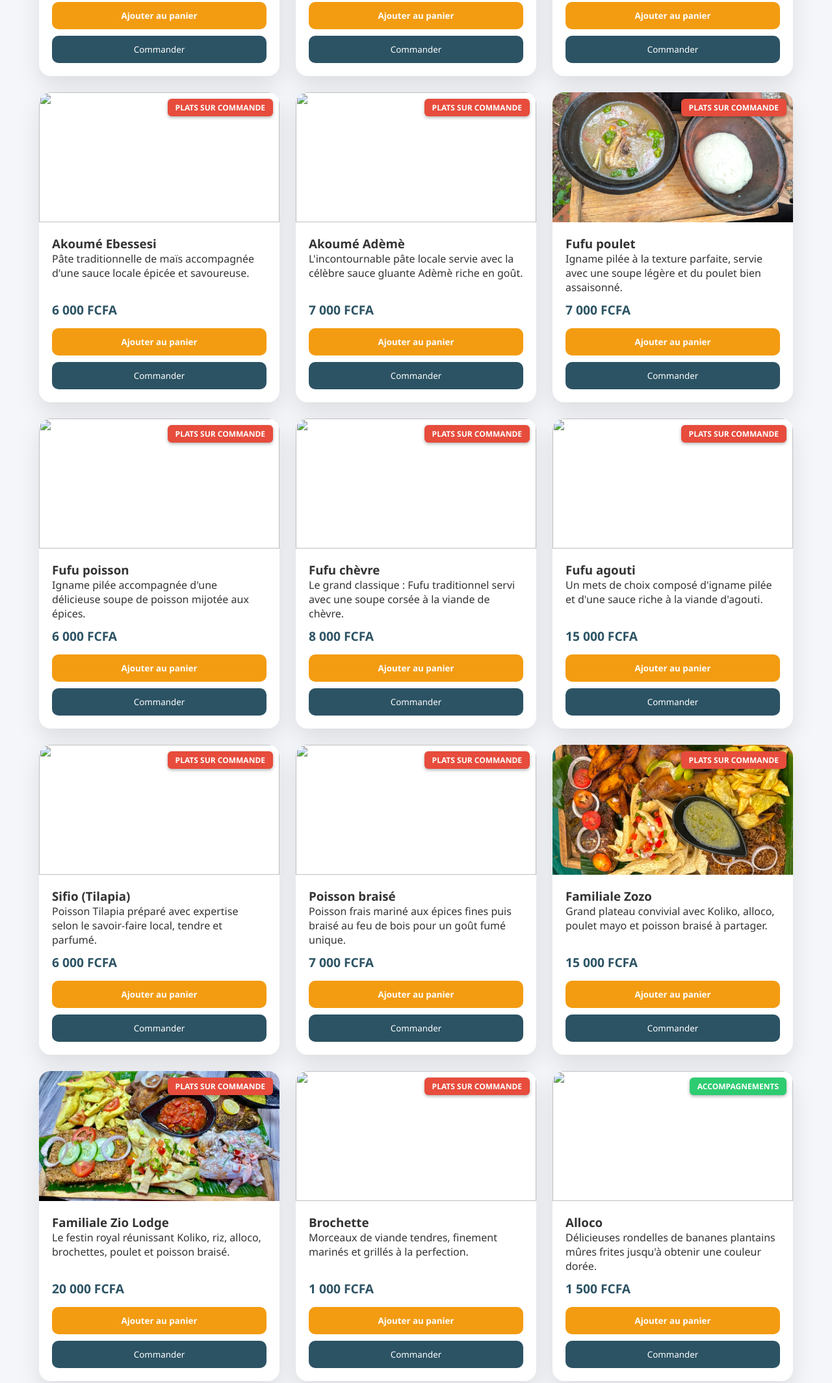
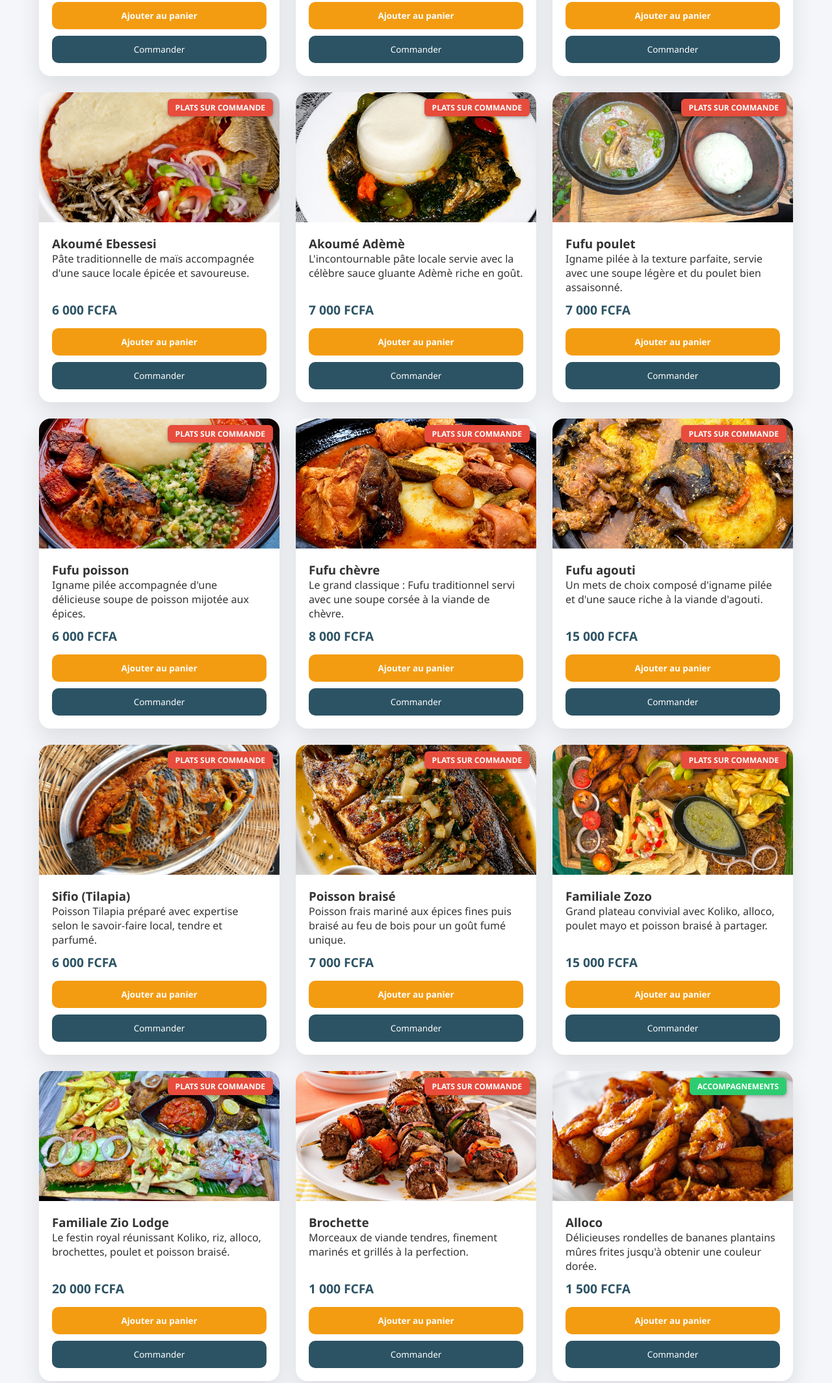
Before and after one commit to BrainyAgency/WALE, a plain HTML site: page index.html in a window 1280 px wide. Shown: the part 1628-3756 px from the top of the page at 65% size. Drawn offline with Linux system fonts and the light colour scheme.

Commit message:
Update index.html

```diff
--- a/index.html
+++ b/index.html
@@ -556,7 +556,7 @@ footer {
 
 <div class="menu-card cat-nourriture">
     <span style="position: absolute; top: 10px; right: 10px; background-color: #e74c3c; color: #ffffff; padding: 5px 12px; border-radius: 6px; font-size: 12px; font-weight: bold; box-shadow: 0 2px 5px rgba(0,0,0,0.3); z-index: 10;">PLATS SUR COMMANDE</span>
-    <img src="source/image10.PNG">
+    <img src="source/image10.jpeg">
     <div class="menu-content">
         <h3>Akoumé Ebessesi</h3>
         <p>Pâte traditionnelle de maïs accompagnée d'une sauce locale épicée et savoureuse.</p>
@@ -568,7 +568,7 @@ footer {
 
 <div class="menu-card cat-nourriture">
     <span style="position: absolute; top: 10px; right: 10px; background-color: #e74c3c; color: #ffffff; padding: 5px 12px; border-radius: 6px; font-size: 12px; font-weight: bold; box-shadow: 0 2px 5px rgba(0,0,0,0.3); z-index: 10;">PLATS SUR COMMANDE</span>
-    <img src="source/image11.PNG">
+    <img src="source/image11.jpeg">
     <div class="menu-content">
         <h3>Akoumé Adèmè</h3>
         <p>L'incontournable pâte locale servie avec la célèbre sauce gluante Adèmè riche en goût.</p>
@@ -592,7 +592,7 @@ footer {
 
 <div class="menu-card cat-nourriture">
     <span style="position: absolute; top: 10px; right: 10px; background-color: #e74c3c; color: #ffffff; padding: 5px 12px; border-radius: 6px; font-size: 12px; font-weight: bold; box-shadow: 0 2px 5px rgba(0,0,0,0.3); z-index: 10;">PLATS SUR COMMANDE</span>
-    <img src="source/image13.PNG">
+    <img src="source/image13.jpeg">
     <div class="menu-content">
         <h3>Fufu poisson</h3>
         <p>Igname pilée accompagnée d'une délicieuse soupe de poisson mijotée aux épices.</p>
@@ -604,7 +604,7 @@ footer {
 
 <div class="menu-card cat-nourriture">
     <span style="position: absolute; top: 10px; right: 10px; background-color: #e74c3c; color: #ffffff; padding: 5px 12px; border-radius: 6px; font-size: 12px; font-weight: bold; box-shadow: 0 2px 5px rgba(0,0,0,0.3); z-index: 10;">PLATS SUR COMMANDE</span>
-    <img src="source/image14.PNG">
+    <img src="source/image14.jpeg">
     <div class="menu-content">
         <h3>Fufu chèvre</h3>
         <p>Le grand classique : Fufu traditionnel servi avec une soupe corsée à la viande de chèvre.</p>
@@ -616,7 +616,7 @@ footer {
 
 <div class="menu-card cat-nourriture">
     <span style="position: absolute; top: 10px; right: 10px; background-color: #e74c3c; color: #ffffff; padding: 5px 12px; border-radius: 6px; font-size: 12px; font-weight: bold; box-shadow: 0 2px 5px rgba(0,0,0,0.3); z-index: 10;">PLATS SUR COMMANDE</span>
-    <img src="source/image15.PNG">
+    <img src="source/image15.jpeg">
     <div class="menu-content">
         <h3>Fufu agouti</h3>
         <p>Un mets de choix composé d'igname pilée et d'une sauce riche à la viande d'agouti.</p>
@@ -628,7 +628,7 @@ footer {
 
 <div class="menu-card cat-nourriture">
     <span style="position: absolute; top: 10px; right: 10px; background-color: #e74c3c; color: #ffffff; padding: 5px 12px; border-radius: 6px; font-size: 12px; font-weight: bold; box-shadow: 0 2px 5px rgba(0,0,0,0.3); z-index: 10;">PLATS SUR COMMANDE</span>
-    <img src="source/image16.PNG">
+    <img src="source/image16.jpeg">
     <div class="menu-content">
         <h3>Sifio (Tilapia)</h3>
         <p>Poisson Tilapia préparé avec expertise selon le savoir-faire local, tendre et parfumé.</p>
@@ -640,7 +640,7 @@ footer {
 
 <div class="menu-card cat-nourriture">
     <span style="position: absolute; top: 10px; right: 10px; background-color: #e74c3c; color: #ffffff; padding: 5px 12px; border-radius: 6px; font-size: 12px; font-weight: bold; box-shadow: 0 2px 5px rgba(0,0,0,0.3); z-index: 10;">PLATS SUR COMMANDE</span>
-    <img src="source/image17.PNG">
+    <img src="source/image17.jpeg">
     <div class="menu-content">
         <h3>Poisson braisé</h3>
         <p>Poisson frais mariné aux épices fines puis braisé au feu de bois pour un goût fumé unique.</p>
@@ -676,7 +676,7 @@ footer {
 
 <div class="menu-card cat-nourriture">
     <span style="position: absolute; top: 10px; right: 10px; background-color: #e74c3c; color: #ffffff; padding: 5px 12px; border-radius: 6px; font-size: 12px; font-weight: bold; box-shadow: 0 2px 5px rgba(0,0,0,0.3); z-index: 10;">PLATS SUR COMMANDE</span>
-    <img src="source/image20.PNG">
+    <img src="source/image20.jpeg">
     <div class="menu-content">
         <h3>Brochette</h3>
         <p>Morceaux de viande tendres, finement marinés et grillés à la perfection.</p>
@@ -688,7 +688,7 @@ footer {
 
 <div class="menu-card cat-nourriture">
     <span style="position: absolute; top: 10px; right: 10px; background-color: #2ecc71; color: #ffffff; padding: 5px 12px; border-radius: 6px; font-size: 12px; font-weight: bold; box-shadow: 0 2px 5px rgba(0,0,0,0.3); z-index: 10;">ACCOMPAGNEMENTS</span>
-    <img src="source/image21.PNG">
+    <img src="source/image21.jpeg">
     <div class="menu-content">
         <h3>Alloco</h3>
         <p>Délicieuses rondelles de bananes plantains mûres frites jusqu'à obtenir une couleur dorée.</p>
@@ -779,7 +779,7 @@ footer {
 
 <div class="menu-card cat-boisson">
     <span style="position: absolute; top: 10px; right: 10px; background-color: #3498db; color: #ffffff; padding: 5px 12px; border-radius: 6px; font-size: 12px; font-weight: bold; box-shadow: 0 2px 5px rgba(0,0,0,0.3); z-index: 10;">NOS BOISSONS</span>
-    <img src="source/image27.PNG">
+    <img src="source/image27.jpeg">
     <div class="menu-content">
         <h3>AWOOYO</h3>
         <p>Boisson brune rafraîchissante et pleine de caractère, idéale pour étancher votre soif.</p>
@@ -851,7 +851,7 @@ footer {
 
 <div class="menu-card cat-boisson">
     <span style="position: absolute; top: 10px; right: 10px; background-color: #9b59b6; color: #ffffff; padding: 5px 12px; border-radius: 6px; font-size: 12px; font-weight: bold; box-shadow: 0 2px 5px rgba(0,0,0,0.3); z-index: 10;">AUTRES BOISSONS</span>
-    <img src="source/image33.PNG">
+    <img src="source/image33.jpeg">
     <div class="menu-content">
         <h3>Tchoukoutchou</h3>
         <p>Délicieuse bière traditionnelle locale, artisanale et brassée à base de sorgho.</p>
@@ -875,7 +875,7 @@ footer {
 
 <div class="menu-card cat-boisson">
     <span style="position: absolute; top: 10px; right: 10px; background-color: #9b59b6; color: #ffffff; padding: 5px 12px; border-radius: 6px; font-size: 12px; font-weight: bold; box-shadow: 0 2px 5px rgba(0,0,0,0.3); z-index: 10;">AUTRES BOISSONS</span>
-    <img src="source/image35.PNG">
+    <img src="source/image35.jpeg">
     <div class="menu-content">
         <h3>Zio Lodge Apevia Bio</h3>
         <p>Boisson naturelle et biologique, une spécialité exclusive de la maison aux vertus purifiantes.</p>
@@ -899,7 +899,7 @@ footer {
 
 <div class="menu-card cat-boisson">
     <span style="position: absolute; top: 10px; right: 10px; background-color: #9b59b6; color: #ffffff; padding: 5px 12px; border-radius: 6px; font-size: 12px; font-weight: bold; box-shadow: 0 2px 5px rgba(0,0,0,0.3); z-index: 10;">AUTRES BOISSONS</span>
-    <img src="source/image37.PNG">
+    <img src="source/image37.jpeg">
     <div class="menu-content">
         <h3>Cocktail Zio Lodge</h3>
         <p>Mélange exotique rafraîchissant créé par notre barman pour éveiller vos papilles.</p>
@@ -911,7 +911,7 @@ footer {
 
 <div class="menu-card cat-boisson">
     <span style="position: absolute; top: 10px; right: 10px; background-color: #9b59b6; color: #ffffff; padding: 5px 12px; border-radius: 6px; font-size: 12px; font-weight: bold; box-shadow: 0 2px 5px rgba(0,0,0,0.3); z-index: 10;">AUTRES BOISSONS</span>
-    <img src="source/image38.PNG">
+    <img src="source/image38.jpeg">
     <div class="menu-content">
         <h3>Jus de fruit naturel</h3>
         <p>Jus fraîchement pressé avec des fruits de saison, gorgé de vitamines et de douceur.</p>
@@ -923,7 +923,7 @@ footer {
 
 <div class="menu-card cat-boisson">
     <span style="position: absolute; top: 10px; right: 10px; background-color: #9b59b6; color: #ffffff; padding: 5px 12px; border-radius: 6px; font-size: 12px; font-weight: bold; box-shadow: 0 2px 5px rgba(0,0,0,0.3); z-index: 10;">AUTRES BOISSONS</span>
-    <img src="source/image39.PNG">
+    <img src="source/image39.jpeg">
     <div class="menu-content">
         <h3>Vin Zio Lodge</h3>
         <p>Cuvée spéciale de la maison aux arômes intenses, idéale pour accompagner vos grandes occasions.</p>
```
